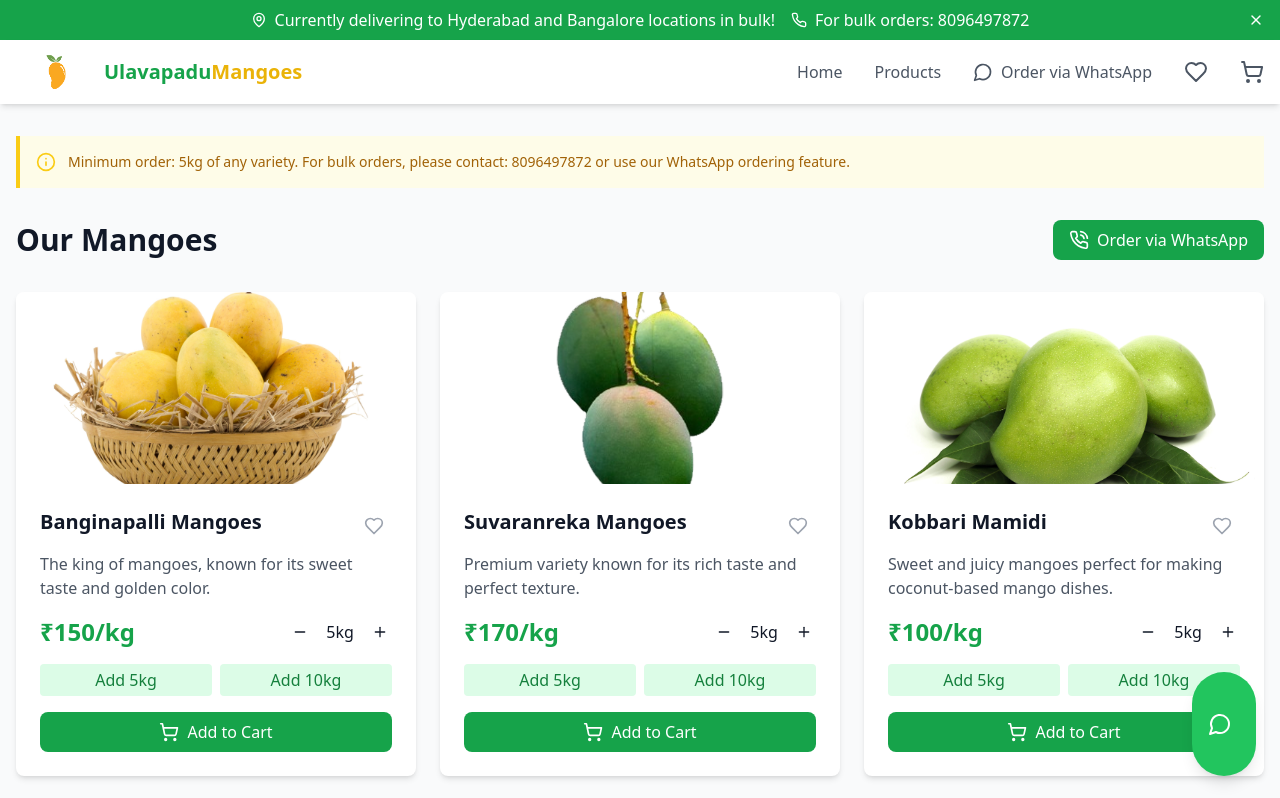
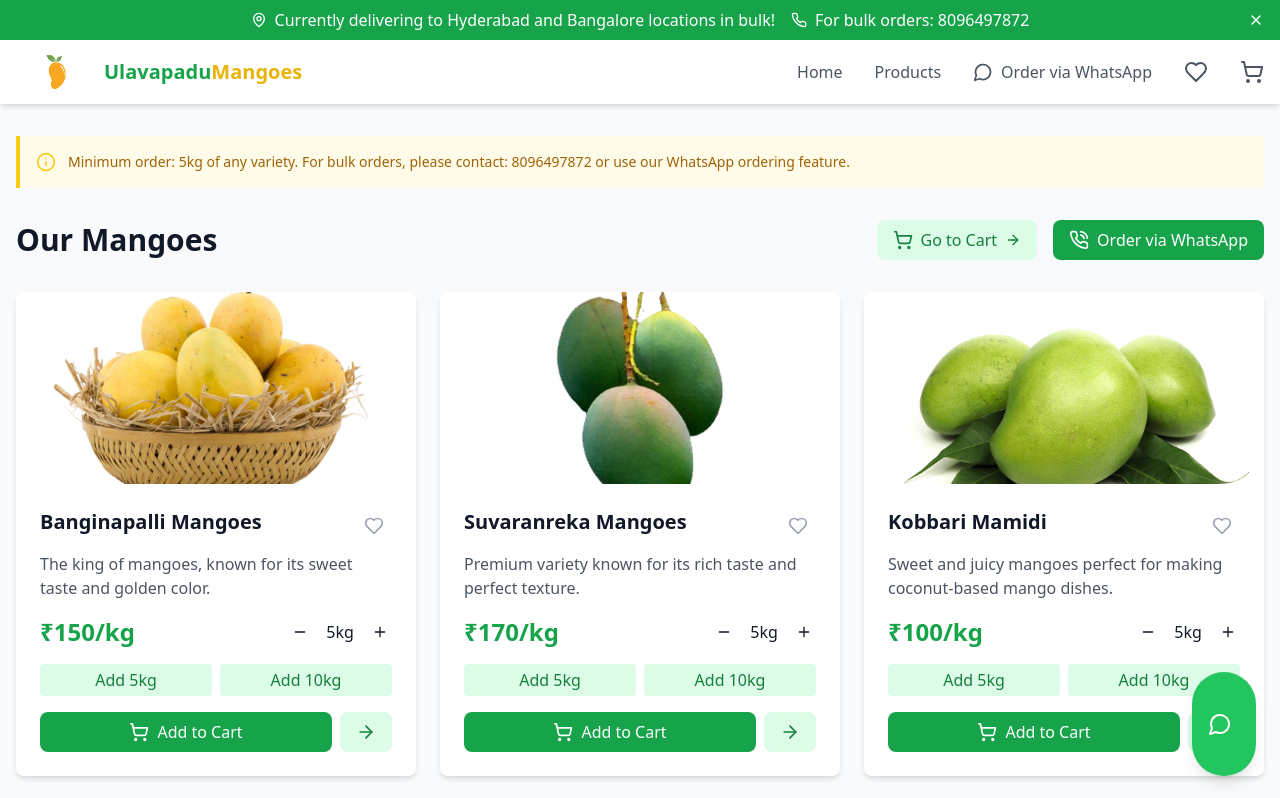
Before and after one commit to DLOKESHREDDY/Testing_1, a React (Vite) app: page /products in a window 1280 px wide. Shown: the top 798 px of the page. Built offline with nearby package versions, Linux system fonts and the light colour scheme.

Commit message:
Add Go to Cart button in Products page

```diff
--- a/src/pages/Products.tsx
+++ b/src/pages/Products.tsx
@@ -1,11 +1,13 @@
 import React, { useState } from 'react';
 import { toast } from 'react-hot-toast';
-import { ShoppingCart, Plus, Minus, Heart, PhoneCall, Info } from 'lucide-react';
+import { ShoppingCart, Plus, Minus, Heart, PhoneCall, Info, ArrowRight } from 'lucide-react';
 import { products, reviews } from '../data/products';
 import { useCart } from '../store/cart';
 import { useWishlist } from '../store/wishlist';
+import { useNavigate } from 'react-router-dom';
 
 const Products = () => {
+  const navigate = useNavigate();
   const addToCart = useCart(state => state.addItem);
   const { addItem: addToWishlist, removeItem: removeFromWishlist, hasItem: isInWishlist } = useWishlist();
   const [quantities, setQuantities] = useState<Record<string, number>>(
@@ -78,6 +80,15 @@
 
       <div className="flex justify-between items-center mb-8">
         <h1 className="text-3xl font-bold">Our Mangoes</h1>
+        <div className="flex gap-4">
+          <button
+            onClick={() => navigate('/cart')}
+            className="flex items-center gap-2 bg-green-100 text-green-700 px-4 py-2 rounded-lg hover:bg-green-200"
+          >
+            <ShoppingCart className="w-5 h-5" />
+            Go to Cart
+            <ArrowRight className="w-4 h-4" />
+          </button>
           <button
             onClick={handleWhatsAppOrder}
             className="flex items-center gap-2 bg-green-600 text-white px-4 py-2 rounded-lg hover:bg-green-700"
@@ -85,6 +96,7 @@
             <PhoneCall className="w-5 h-5" />
             Order via WhatsApp
           </button>
+        </div>
       </div>
 
       <div className="grid grid-cols-1 md:grid-cols-2 lg:grid-cols-3 gap-6 mb-16">
@@ -142,13 +154,24 @@
                   Add 10kg
                 </button>
               </div>
+              <div className="flex gap-2">
                 <button
                   onClick={() => handleAddToCart(product)}
-                className="w-full flex items-center justify-center space-x-2 bg-green-600 text-white px-4 py-2 rounded-lg hover:bg-green-700 transition-colors"
+                  className="flex-1 flex items-center justify-center space-x-2 bg-green-600 text-white px-4 py-2 rounded-lg hover:bg-green-700 transition-colors"
                 >
                   <ShoppingCart className="w-5 h-5" />
                   <span>Add to Cart</span>
                 </button>
+                <button
+                  onClick={() => {
+                    handleAddToCart(product);
+                    navigate('/cart');
+                  }}
+                  className="flex items-center justify-center space-x-2 bg-green-100 text-green-700 px-4 py-2 rounded-lg hover:bg-green-200 transition-colors"
+                >
+                  <ArrowRight className="w-5 h-5" />
+                </button>
+              </div>
             </div>
           </div>
         ))}
```
Lines whose indentation alone changed are shown as unchanged.
